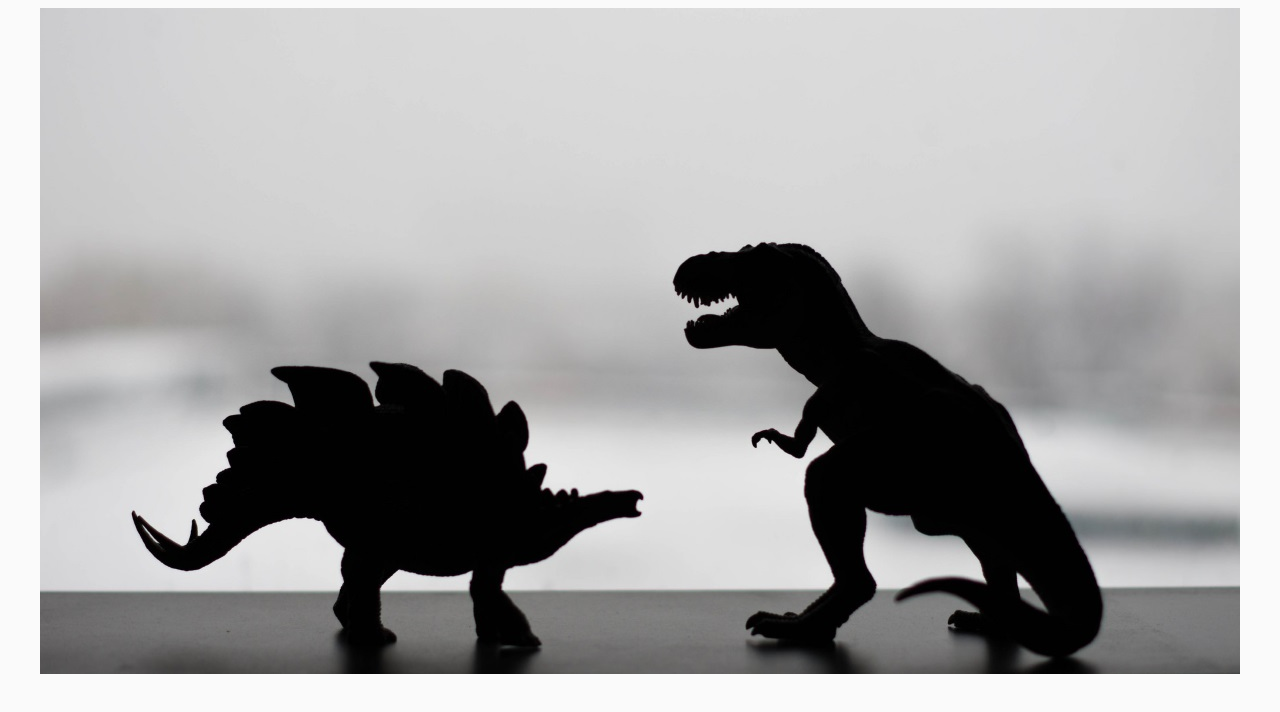
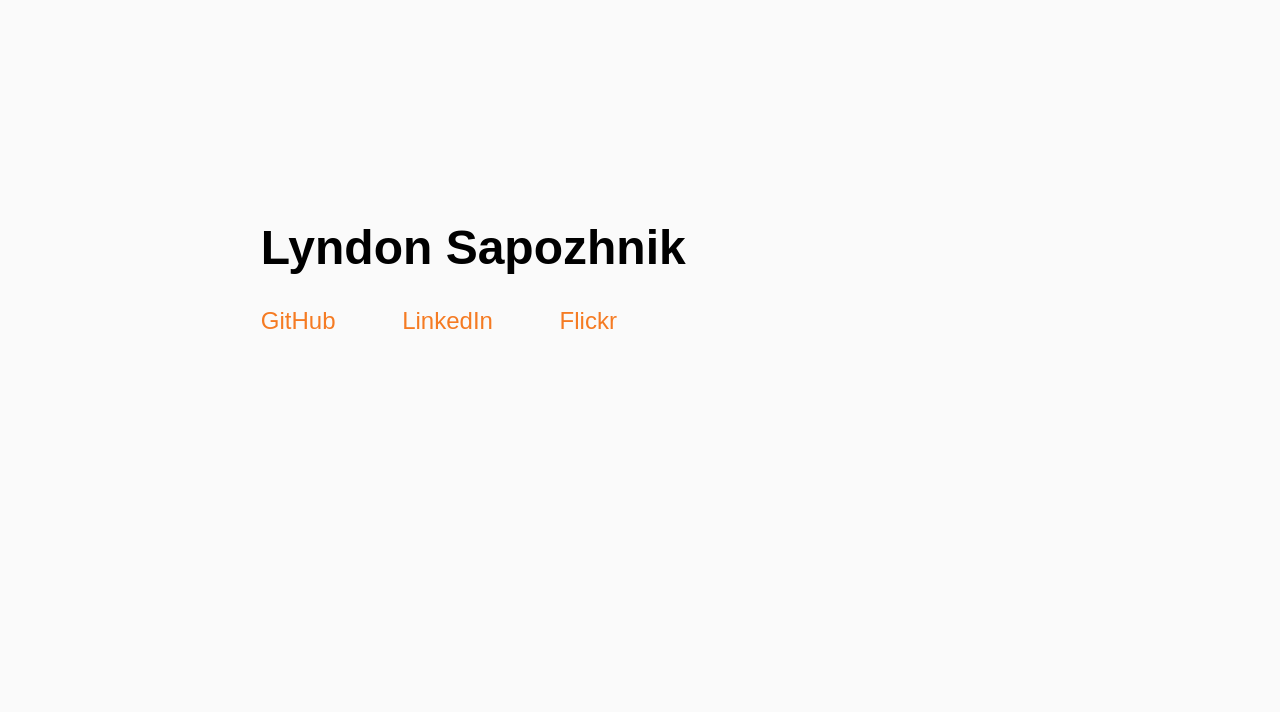
Before and after one commit to lsapoz/lsapoz.github.io, a plain HTML site: page index.html in a window 1280 px wide. Drawn offline with Linux system fonts and the light colour scheme.

Commit message:
Add name and links in minimalist style

```diff
--- a/css/style.css
+++ b/css/style.css
@@ -1,9 +1,39 @@
 body {
     background-color: #fafafa;
+    font-family: sans-serif;
 }
 
-.img-placeholder {
-    display: block;
-    margin: auto;
-    max-width: 100%;
+.container {
+    height: 66.66%;
+    display: flex;
+    align-items: center;
 }
+
+.content {
+    margin-left: 20%;
+}
+
+h1 {
+    font-size: 3em;
+}
+
+ul.external-links {
+    padding: 0;
+}
+
+ul.external-links > li {
+    list-style: none;
+    display: inline;
+    font-size: 1.5em;
+    margin-right: 2.5em;
+}
+
+ul.external-links > li > a:link,
+ul.external-links > li > a:visited {
+    color: #f57b23;
+    text-decoration: none;
+}
+
+ul.external-links > li > a:hover {
+    color: #c24800;
+}
--- a/index.html
+++ b/index.html
@@ -7,7 +7,22 @@
 </head>
 
 <body>
-    <img src="img/standoff.jpg" class="img-placeholder" alt="Standoff">
+    <div class="container">
+        <div class="content">
+            <h1>Lyndon Sapozhnik</h1>
+            <ul class="external-links">
+                <li>
+                    <a href="https://github.com/lsapoz" target="_blank">GitHub</a>
+                </li>
+                <li>
+                    <a href="https://www.linkedin.com/in/lsapozhnik/" target="_blank">LinkedIn</a>
+                </li>
+                <li>
+                    <a href="https://www.flickr.com/photos/114917460@N03/" target="_blank">Flickr</a>
+                </li>
+            </ul>
+        </div>
+    </div>
 </body>
 
 </html>
```
Also changed, not shown: img/standoff.jpg (deleted).
